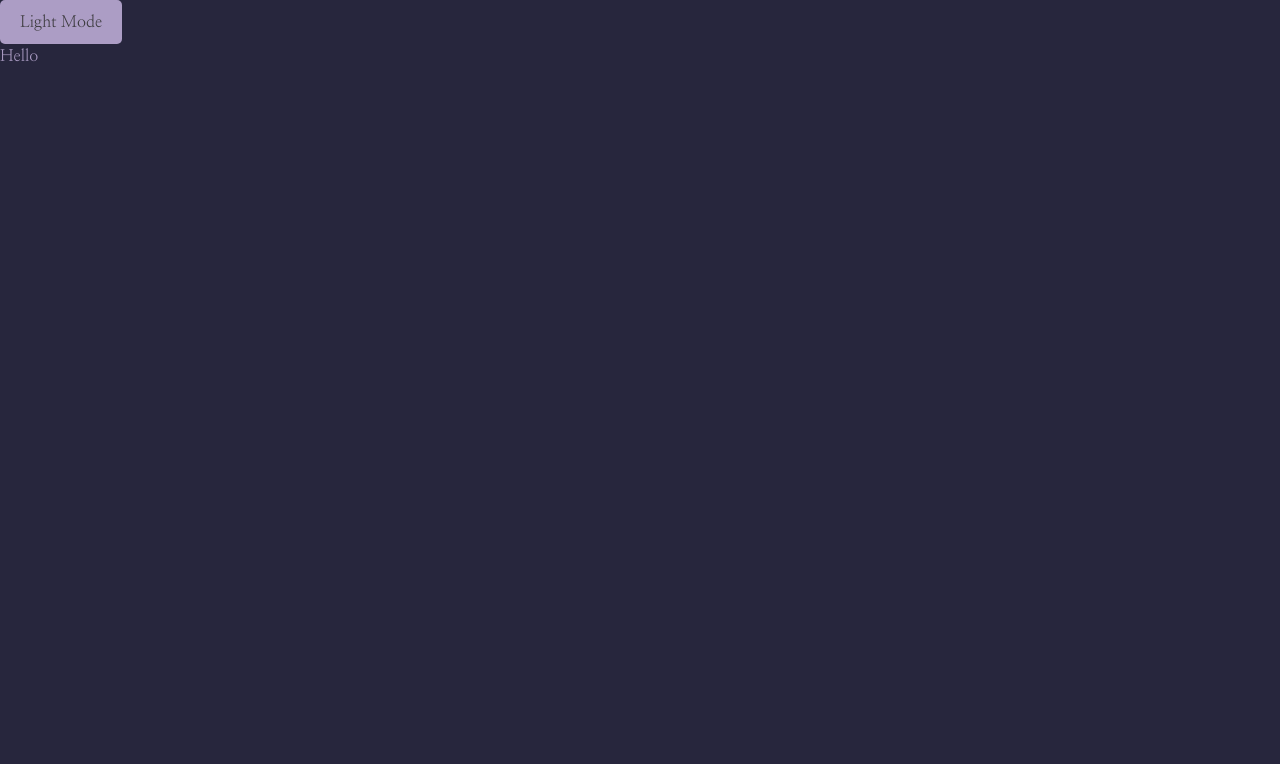
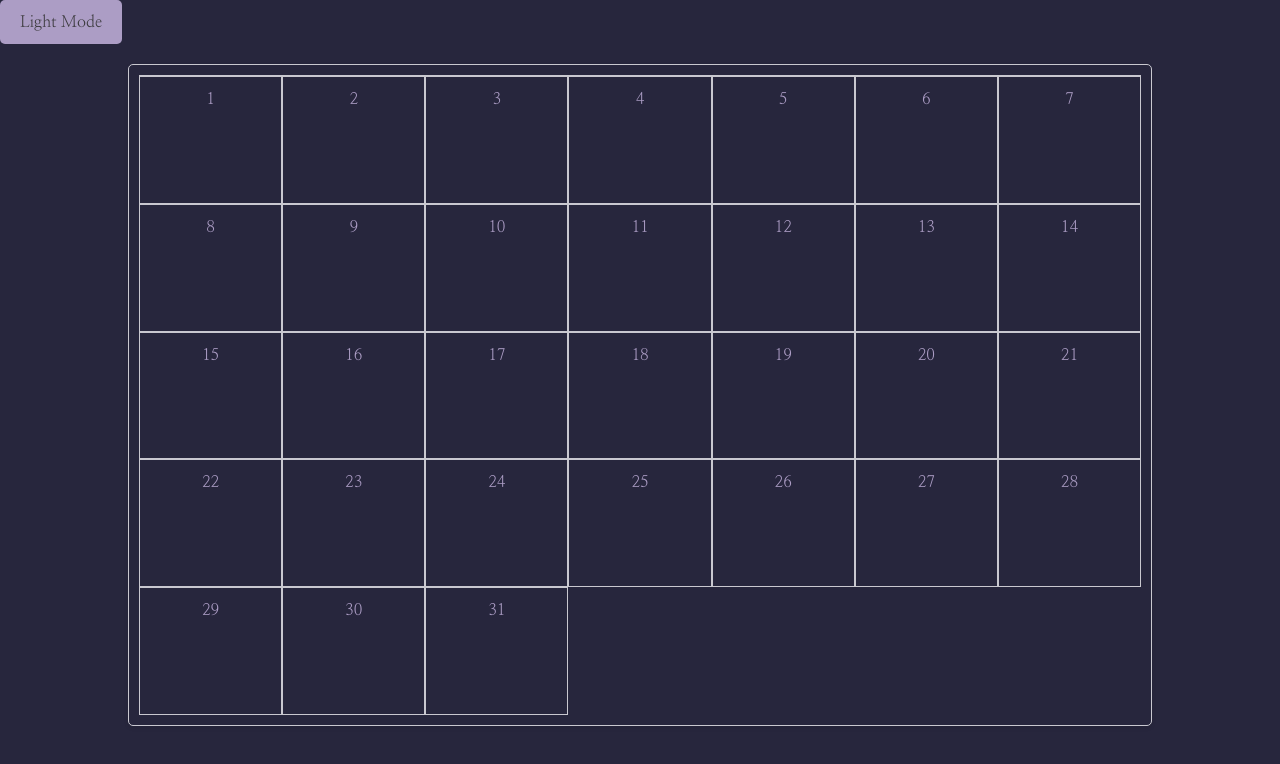
Before and after one commit to taorminak/sport-event-calendar, a Vue app: page / in a window 1280 px wide. Shown: the top 764 px of the page. Built offline with nearby package versions, Linux system fonts and the light colour scheme; a web font is replaced by a local one.

Commit message:
feat: create calendar component

```diff
--- a/src/App.vue
+++ b/src/App.vue
@@ -3,7 +3,7 @@
     <header>
       <nav>
         <button class="header__button-mode" @click="toggleTheme">{{ themeLabel }}</button>
-        <div>Hello</div>
+        <HomeView />
       </nav>
     </header>
   </div>
@@ -11,8 +11,12 @@
 
 <script lang="ts">
 import { defineComponent } from 'vue';
+import HomeView from '@/views/HomeView.vue';
 
 export default defineComponent({
+  components: {
+    HomeView,
+  },
   data() {
     return {
       isLightTheme: this.getThemeFromLocalStorage() ?? true,
--- a/src/components/HelloWorld.vue
+++ /dev/null
@@ -1,5 +0,0 @@
-<script setup lang="ts">
-const props = defineProps<{
-  msg: string;
-}>();
-</script>
--- /dev/null
+++ b/src/components/SportCalendar.vue
@@ -0,0 +1,63 @@
+<template>
+  <div class="calendar">
+    <div class="calendar__container-days">
+      <div v-for="day in daysInMonth" :key="day" class="container__item-day">
+        {{ day }}
+      </div>
+    </div>
+  </div>
+</template>
+
+<script lang="ts">
+import { defineComponent } from 'vue';
+
+export default defineComponent({
+  data() {
+    return {
+      currentMonth: new Date().getMonth() + 1,
+    };
+  },
+  computed: {
+    daysInMonth() {
+      const days = [];
+      const year = new Date().getFullYear();
+      const month = this.currentMonth;
+
+      for (let day = 1; day <= 31; day++) {
+        if (new Date(year, month - 1, day).getMonth() + 1 === month) {
+          days.push(day);
+        }
+      }
+
+      return days;
+    },
+  },
+});
+</script>
+
+<style lang="scss">
+.calendar {
+  width: 80vw;
+  margin: auto;
+  margin-top: 20px;
+  border: 1px solid #c9c8d0;
+  border-radius: 5px;
+  padding: 10px;
+  box-shadow: 0 2px 4px rgba(0, 0, 0, 0.1);
+}
+
+.calendar__container-days {
+  display: flex;
+  flex-wrap: wrap;
+  width: 100%;
+  min-height: 80vh;
+  border-top: 1px solid #c9c8d0;
+
+  .container__item-day {
+    width: calc(100% / 7);
+    border: 1px solid #c9c8d0;
+    padding: 10px;
+    text-align: center;
+  }
+}
+</style>
--- a/src/views/HomeView.vue
+++ b/src/views/HomeView.vue
@@ -1,7 +1,9 @@
-<script setup lang="ts"></script>
+<script setup lang="ts">
+import Calendar from '@/components/SportCalendar.vue';
+</script>
 
 <template>
   <main>
-    <TheWelcome />
+    <Calendar />
   </main>
 </template>
```
Also changed, not shown: src/components/DetailPage.vue (added), src/components/EventsList.vue (added), src/components/NewEvent.vue (added), src/components/TheNavigation.vue (added), src/components/WelcomeItem.vue (deleted), vite.config.ts (line endings or trailing spaces).
